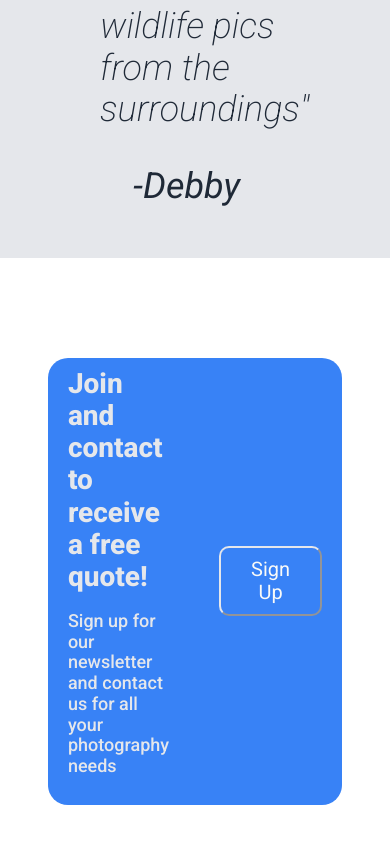
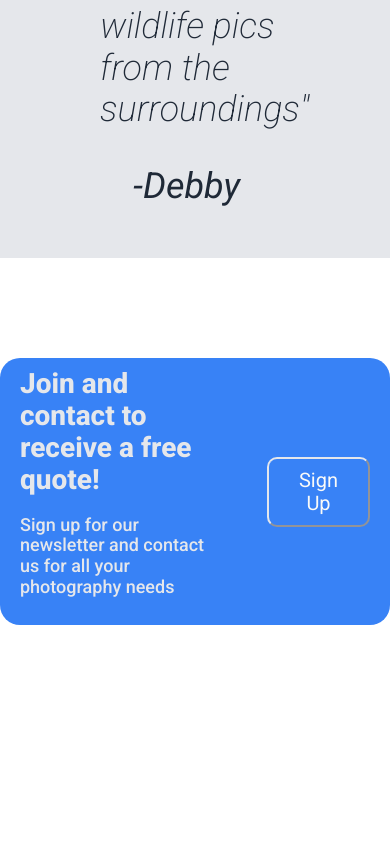
Before and after one commit to violet8969/odinlandingpageproject, a plain HTML site: page index.html in a window 390 px wide. Shown: the part 3023-3867 px from the top of the page. After the commit the page ends 3748 px from the top, so only its background shows below. Drawn offline with Linux system fonts and the light colour scheme; a script that the page names is missing.

Commit message:
changed footer padding left/right to zero for better view on mobile

```diff
--- a/css/style.css
+++ b/css/style.css
@@ -169,7 +169,7 @@ footer{
   display: flex;
   justify-content: center;
   align-items: center;
-  padding: 10rem;
+  padding: 10rem 0;
 }
 
 
```
